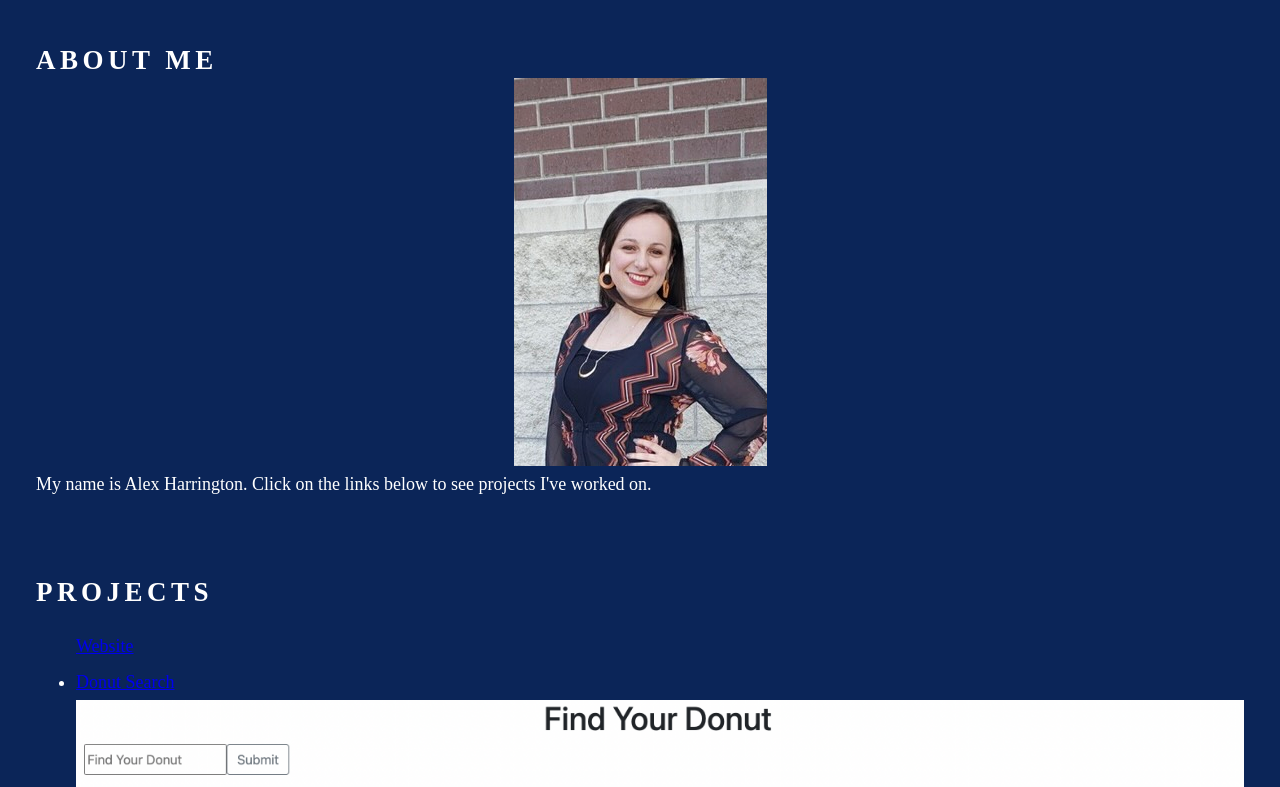
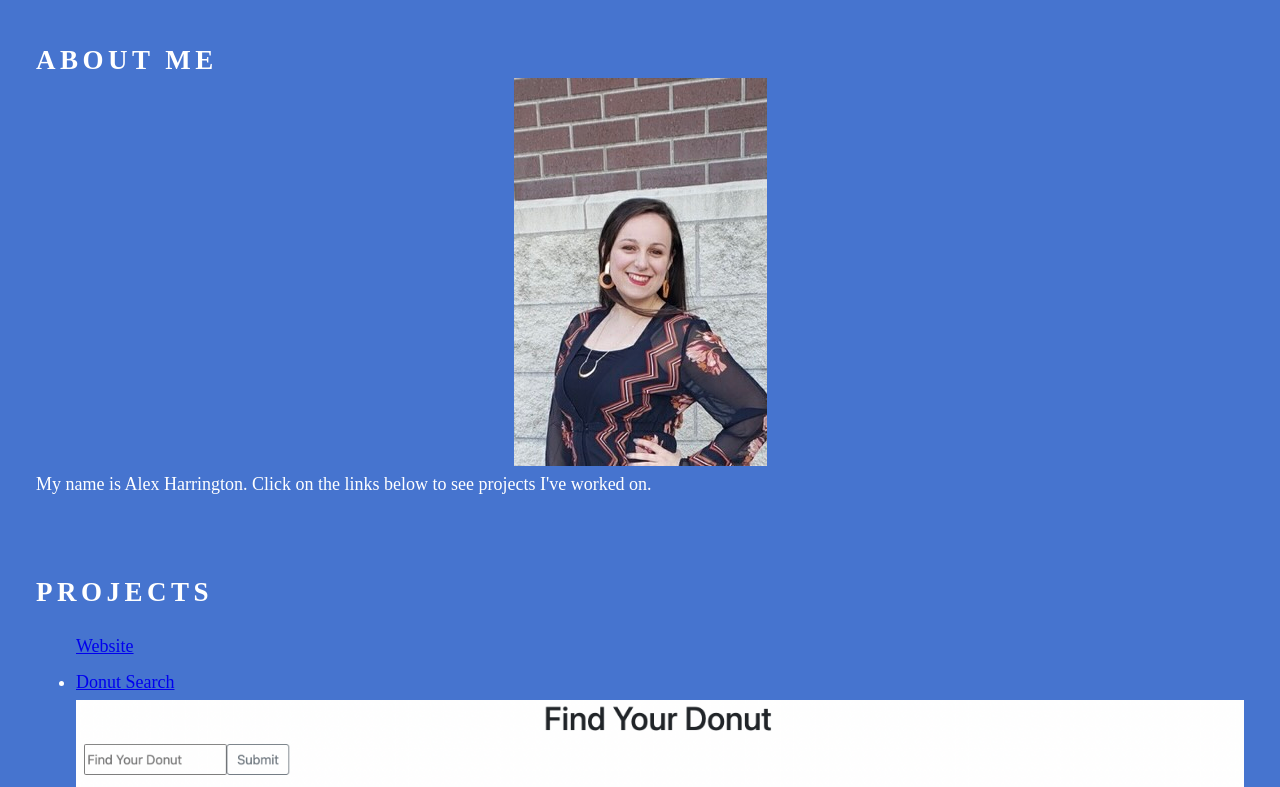
Before and after one commit to spirithoula/02_portfolio, a plain HTML site: page index.html in a window 1280 px wide. Shown: the part 84-871 px from the top of the page. Drawn offline with Linux system fonts and the light colour scheme; files whose address does not match are found by name.

Commit message:
changed background color

```diff
--- a/assets/css/style.css
+++ b/assets/css/style.css
@@ -6,7 +6,7 @@
 }
 
 html {
-    background-color: rgb(11, 37, 88);
+    background-color: rgb(70, 116, 207);
     font-size: 16px;
 }
 
```
